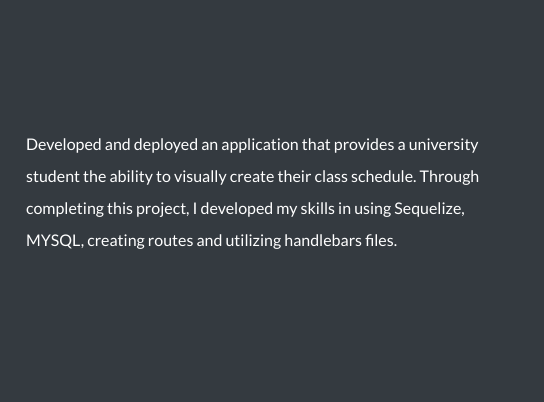
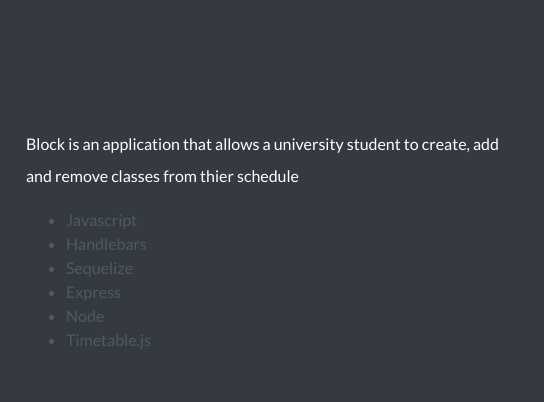
Before and after one commit to aktran321/aktran321-bootstrap-portfolio, a plain HTML site: page index.html in a window 1280 px wide. Shown: the part 1120-1522 px from the top of the page, 736-1280 px from the left. Drawn offline with nearby package versions, Linux system fonts and the light colour scheme.

Commit message:
Edited the description for Block

```diff
--- a/index.html
+++ b/index.html
@@ -99,8 +99,15 @@
                         <img src="images/block-schedule-page.png"></a>
                     </div>
                     <div class="col">
-                        <p>Developed and deployed an application that provides a university student the ability to visually create their class schedule.
-                        Through completing this project, I developed my skills in using Sequelize, MYSQL, creating routes and utilizing handlebars files. </p>
+                        <p>Block is an application that allows a university student to create, add and remove classes from thier schedule</p>
+                        <ul>
+                            <li>Javascript</li>
+                            <li>Handlebars</li>
+                            <li>Sequelize</li>
+                            <li>Express</li>
+                            <li>Node</li>
+                            <li>Timetable.js</li>
+                        </ul>
                     </div>
                 </div>
                 <div class="row project">
```
